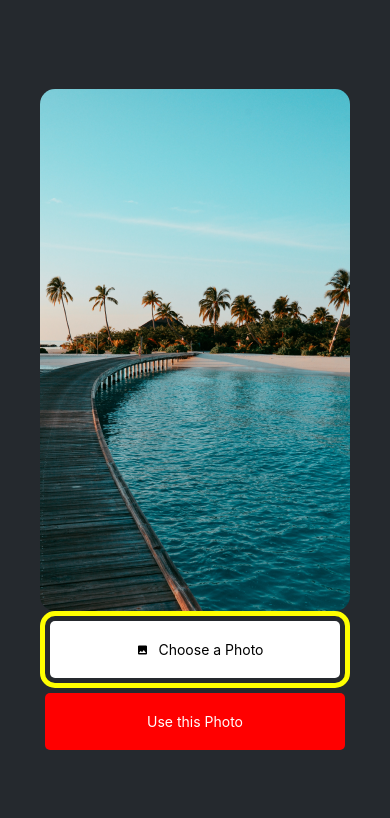
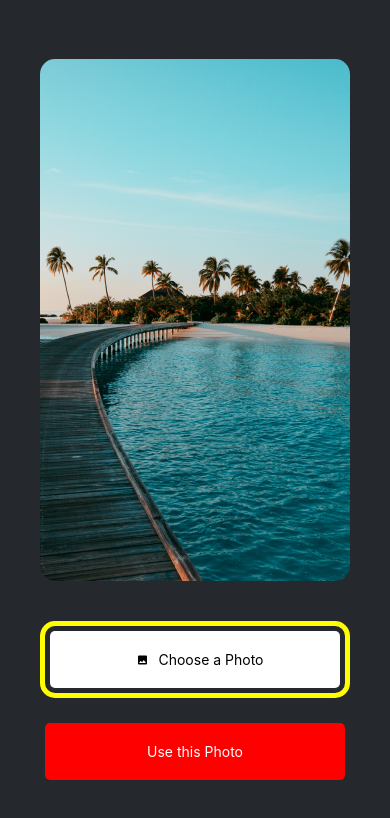
Before and after one commit to sagar-monga/react-native-pocs, a React Native app in the folder first-expo-app/: screen / in a window 390 px wide. Shown: the top 818 px of the page. Built offline with nearby package versions, Linux system fonts and the light colour scheme.

Commit message:
Add Spacer component

```diff
--- a/first-expo-app/app.json
+++ b/first-expo-app/app.json
@@ -9,7 +9,7 @@
     "splash": {
       "image": "./assets/splash.png",
       "resizeMode": "contain",
-      "backgroundColor": "#ffffff"
+      "backgroundColor": "#25292e"
     },
     "assetBundlePatterns": [
       "**/*"
--- a/first-expo-app/components/HomeScreen.tsx
+++ b/first-expo-app/components/HomeScreen.tsx
@@ -2,6 +2,7 @@ import { StyleSheet, View } from "react-native";
 import React from "react";
 import StyledIconButton from "./StyledIconButton";
 import ImageView from "./ImageView";
+import Spacer from "./Spacer";
 
 
 const HomeScreen = () => {
@@ -16,6 +17,7 @@ const HomeScreen = () => {
 			}}
 		>
             <ImageView />
+            <Spacer size={40}/>
 			<StyledIconButton
 				text={"Choose a Photo"}
 				icon={"photo"}
@@ -23,6 +25,7 @@ const HomeScreen = () => {
 				style={{backgroundColor: 'white'}}
                 textStyle={{color: 'black'}}
 			/>
+            <Spacer size={20} />
 			<StyledIconButton text={"Use this Photo"} style={{backgroundColor: 'red'}}/>
 		</View>
 	);
--- /dev/null
+++ b/first-expo-app/components/Spacer.tsx
@@ -0,0 +1,23 @@
+import { StyleSheet, Text, View } from "react-native";
+import React from "react";
+
+type Props = {
+	size: string | number;
+	vertical?: boolean;
+};
+
+const Spacer = ({ vertical = false, size }: Props) => {
+	const defaultValue = "auto";
+	return (
+		<View
+			style={{
+				width: vertical ? defaultValue : size,
+				height: vertical ? defaultValue : size,
+			}}
+		/>
+	);
+};
+
+export default Spacer;
+
+const styles = StyleSheet.create({});
```
Also changed, not shown: 1 other file (tests, documents, lock files or other folders).
